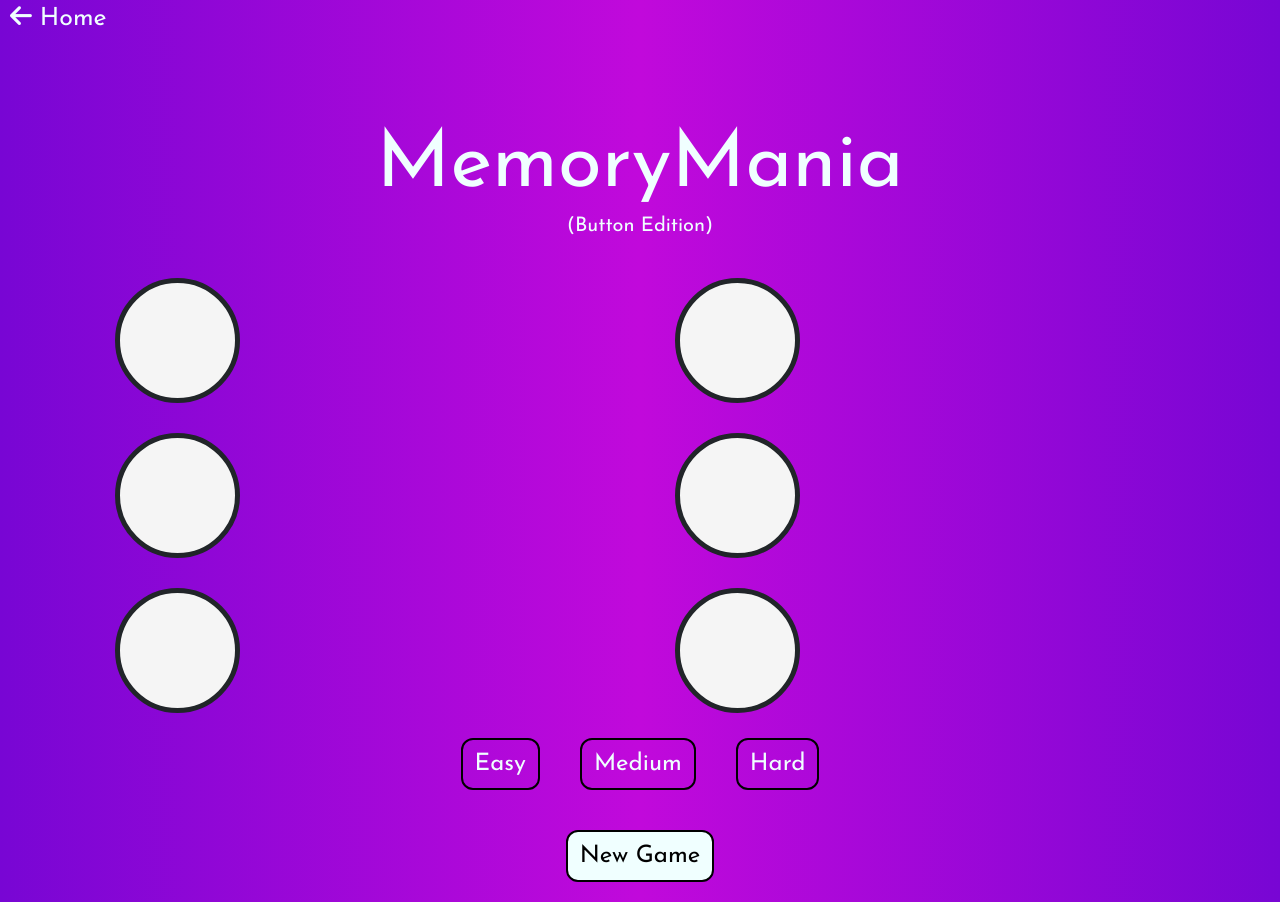
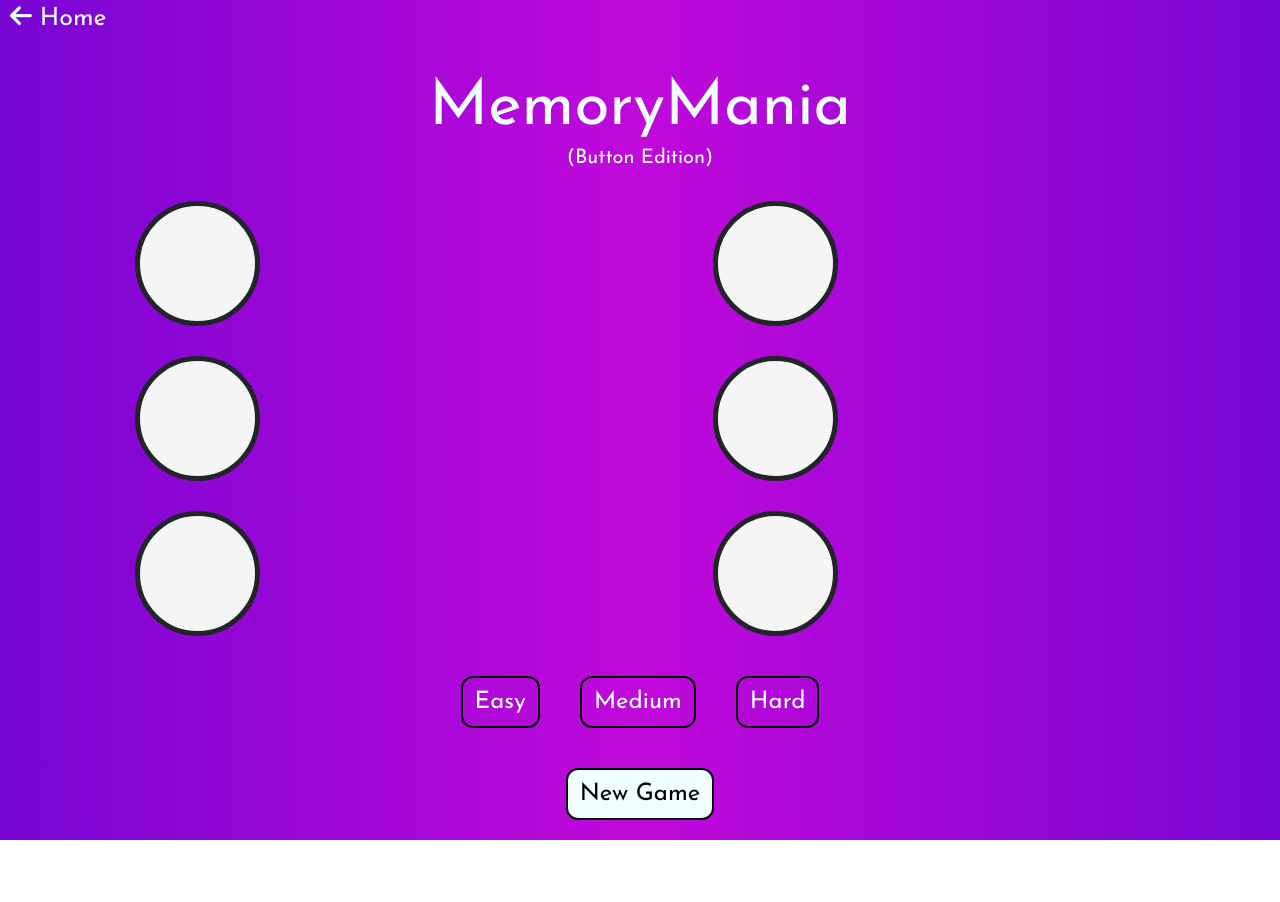
Before and after one commit to ABaron21/Project-2, a plain HTML site: page memorybuttons.html in a window 1280 px wide. After the commit the page ends 840 px from the top, so only its background shows below. Drawn offline with nearby package versions, Linux system fonts and the light colour scheme.

Commit message:
Add media queries for memorybuttons.html responiveness on tablet display

```diff
--- a/assets/css/game-style.css
+++ b/assets/css/game-style.css
@@ -135,6 +135,10 @@ p,span,i{
     background-color: #f0ffff;
     color: #000000;
 }
+.buttons-title{
+    margin-top: 0.5em;
+    font-size: 3em;
+}
 .button-area{
     padding-right: 35px;
     margin-top: 25px;
@@ -178,6 +182,18 @@ p,span,i{
     .circle-controls{
         top: 620px;
         left: 20px;
+    }
+    /* MemoryButton */
+    .buttons-title{
+        font-size: 4em;
+    }
+    .button-area{
+        padding-right: 0;
+        margin-top: 1em;
+        margin-left: 90px;
+    }
+    .button-controls{
+        margin-top: 15px;
     }
 }
 @media screen and (min-width: 1024px) {
--- a/memorybuttons.html
+++ b/memorybuttons.html
@@ -14,7 +14,7 @@
 <body>
     <a class="return-link" href="index.html"><i class="fa-solid fa-arrow-left"></i> Home</a>
 
-    <h1 class="game-title text-center">
+    <h1 class="buttons-title text-center">
         MemoryMania
     </h1>
     <h5 class="text-center">(Button Edition)</h5>
```
Also changed, not shown: index.html (+1 -1 lines).
